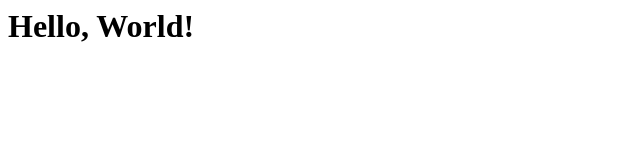
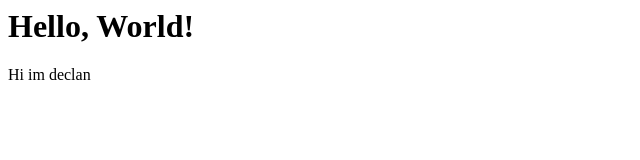
Before and after one commit to declancurran/Hello-World, a plain HTML site: page index.html in a window 1280 px wide. Shown: the full height of the page, 0-640 px from the left. Drawn offline with Linux system fonts and the light colour scheme.

Commit message:
Update index.html

```diff
--- a/index.html
+++ b/index.html
@@ -1 +1,2 @@
 <h1>Hello, World!</h1>
+<body>Hi im declan</body>
```
